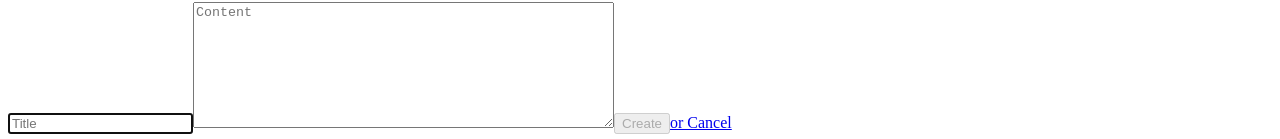
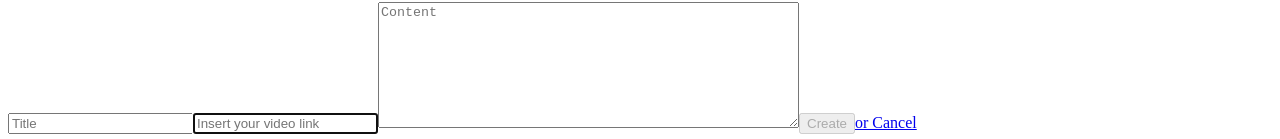
Before and after one commit to jyuly12/gimbarr, a Next.js app in the folder gimbarr-app/: page /myProfile in a window 1280 px wide. Shown: the part 1011-1150 px from the top of the page. Built offline with nearby package versions, Linux system fonts and the light colour scheme; no server answers.

Commit message:
Video implementation on post

```diff
--- a/gimbarr-app/components/posts/create.tsx
+++ b/gimbarr-app/components/posts/create.tsx
@@ -4,11 +4,12 @@ import Router from "next/router";
 const CreatePost: React.FC = () => {
   const [title, setTitle] = useState("");
   const [content, setContent] = useState("");
+  const [video, setVideo] = useState("");
 
   const submitData = async (e: React.SyntheticEvent) => {
     e.preventDefault();
     try {
-      const body = { title, content };
+      const body = { title, video, content };
       await fetch(`/api/post/create`, {
         method: "POST",
         headers: { "Content-Type": "application/json" },
@@ -37,6 +38,15 @@ const CreatePost: React.FC = () => {
             className="w-full p-2 mt-2 border-4 border-gray-300 rounded-md"
           />
 
+          {/* Post Youtube video link */}
+          <input
+            type="text"
+            autoFocus
+            onChange={(e) => setVideo(e.target.value)}
+            placeholder="Insert your video link"
+            value={video}
+            className="w-full p-2 mt-2 border-4 border-gray-300 rounded-md"/>
+
           {/* Post description */}
           <textarea
             cols={50}
--- a/gimbarr-app/pages/api/post/create.ts
+++ b/gimbarr-app/pages/api/post/create.ts
@@ -7,7 +7,7 @@ import { getSession } from 'next-auth/react'
 // Required fields in body: title
 // Optional fields in body: content
 export default async function handle(req: NextApiRequest, res: NextApiResponse) {
-  const { title, content } = req.body;
+  const { title, content, video } = req.body;
 
   const session = await getSession({ req });
   if (session) {
@@ -15,6 +15,7 @@ export default async function handle(req: NextApiRequest, res: NextApiResponse)
       data: {
         title: title,
         content: content,
+        videoclip: video,
         author: { connect: { email: session?.user?.email } },
       },
     });
```
Also changed, not shown: 1 other file (tests, documents, lock files or other folders).
